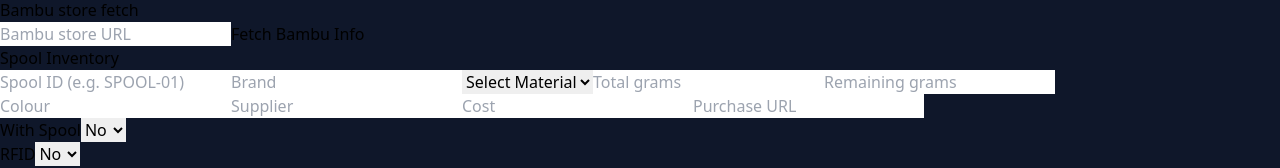
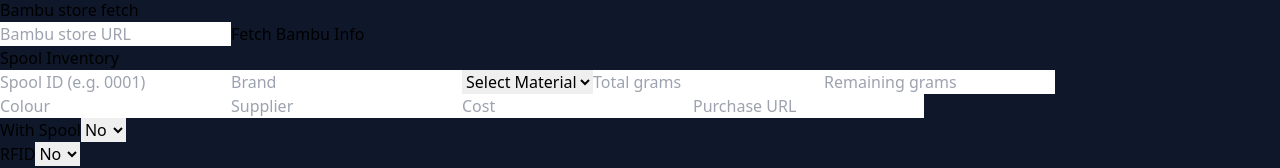
Before and after one commit to Deathjam/pandaprintsdash, a React (Vite) app in the folder frontend/: page / in a window 1280 px wide. Shown: the part 266-434 px from the top of the page. Built offline with nearby package versions, Linux system fonts and the light colour scheme; no server answers.

Commit message:
spoolid placeholder

```diff
--- a/frontend/src/App.jsx
+++ b/frontend/src/App.jsx
@@ -333,7 +333,7 @@ export default function App() {
           <h2 className="text-lg font-semibold mb-3">Spool Inventory</h2>
 
           <div className="grid grid-cols-1 gap-2 sm:grid-cols-2 lg:grid-cols-4 mb-4">
-            <input value={newSpool.spool_id} onChange={(e) => setNewSpool((prev) => ({ ...prev, spool_id: e.target.value }))} placeholder="Spool ID (e.g. SPOOL-01)" className="rounded border border-slate-700 bg-slate-900 px-2 py-1 text-sm" />
+            <input value={newSpool.spool_id} onChange={(e) => setNewSpool((prev) => ({ ...prev, spool_id: e.target.value }))} placeholder="Spool ID (e.g. 0001)" className="rounded border border-slate-700 bg-slate-900 px-2 py-1 text-sm" />
             <input value={newSpool.brand} onChange={(e) => setNewSpool((prev) => ({ ...prev, brand: e.target.value }))} placeholder="Brand" className="rounded border border-slate-700 bg-slate-900 px-2 py-1 text-sm" />
             <select value={newSpool.material} onChange={(e) => setNewSpool((prev) => ({ ...prev, material: e.target.value }))} className="rounded border border-slate-700 bg-slate-900 px-2 py-1 text-sm">
               <option value="">Select Material</option>
```
